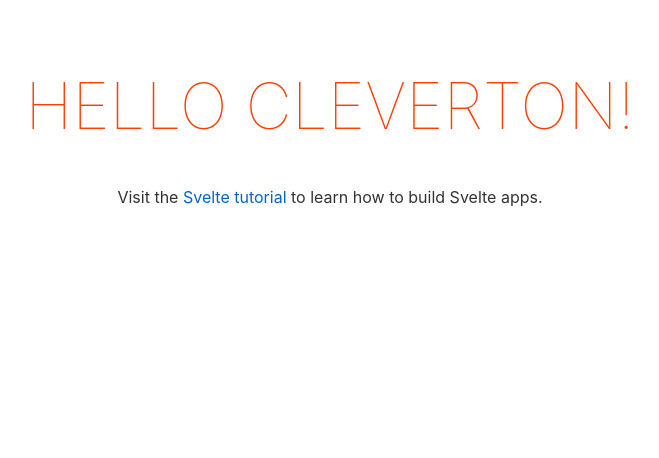
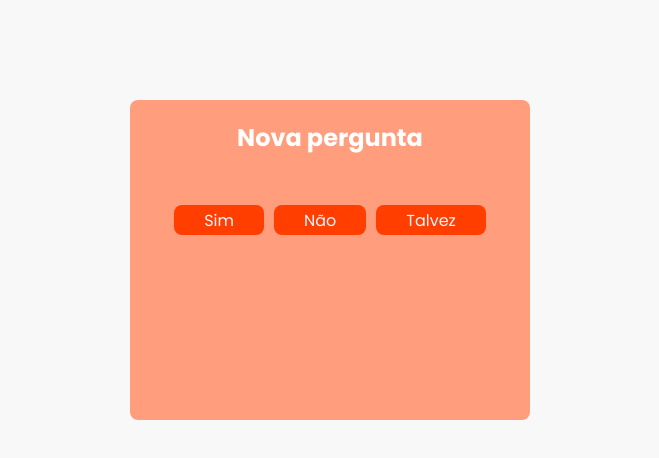
Before and after one commit to Clevinacio/frameworks-front, a Svelte app in the folder votacao-online/: page / in a window 1280 px wide. Shown: the top 458 px of the page, without its empty margins (310-969 px from the left). Built offline with nearby package versions, Linux system fonts and the light colour scheme.

Commit message:
Finaliza projeto

```diff
--- a/votacao-online/package.json
+++ b/votacao-online/package.json
@@ -10,12 +10,14 @@
   "devDependencies": {
     "@rollup/plugin-commonjs": "^17.0.0",
     "@rollup/plugin-node-resolve": "^11.0.0",
+    "node-sass": "^4.14.1",
     "rollup": "^2.3.4",
     "rollup-plugin-css-only": "^3.1.0",
     "rollup-plugin-livereload": "^2.0.0",
     "rollup-plugin-svelte": "^7.0.0",
     "rollup-plugin-terser": "^7.0.0",
-    "svelte": "^3.0.0"
+    "svelte": "^3.0.0",
+    "svelte-preprocess": "^4.7.3"
   },
   "dependencies": {
     "sirv-cli": "^1.0.0"
--- a/votacao-online/public/global.css
+++ b/votacao-online/public/global.css
@@ -1,63 +1,17 @@
-html, body {
-	position: relative;
-	width: 100%;
-	height: 100%;
+* {
+	margin: 0;
+	padding: 0;
+	box-sizing: border-box;
 }
 
 body {
-	color: #333;
-	margin: 0;
-	padding: 8px;
-	box-sizing: border-box;
-	font-family: -apple-system, BlinkMacSystemFont, "Segoe UI", Roboto, Oxygen-Sans, Ubuntu, Cantarell, "Helvetica Neue", sans-serif;
+	font-family: sans-serif;
+	background: #f8f8f8;
 }
 
-a {
-	color: rgb(0,100,200);
-	text-decoration: none;
+body,
+input,
+button,
+textarea {
+	font: 400 16px "Roboto", sans-serif;
 }
-
-a:hover {
-	text-decoration: underline;
-}
-
-a:visited {
-	color: rgb(0,80,160);
-}
-
-label {
-	display: block;
-}
-
-input, button, select, textarea {
-	font-family: inherit;
-	font-size: inherit;
-	-webkit-padding: 0.4em 0;
-	padding: 0.4em;
-	margin: 0 0 0.5em 0;
-	box-sizing: border-box;
-	border: 1px solid #ccc;
-	border-radius: 2px;
-}
-
-input:disabled {
-	color: #ccc;
-}
-
-button {
-	color: #333;
-	background-color: #f4f4f4;
-	outline: none;
-}
-
-button:disabled {
-	color: #999;
-}
-
-button:not(:disabled):active {
-	background-color: #ddd;
-}
-
-button:focus {
-	border-color: #666;
-}
--- a/votacao-online/public/index.html
+++ b/votacao-online/public/index.html
@@ -1,18 +1,22 @@
 <!DOCTYPE html>
 <html lang="en">
+
 <head>
 	<meta charset='utf-8'>
 	<meta name='viewport' content='width=device-width,initial-scale=1'>
 
 	<title>Svelte app</title>
 
-	<link rel='icon' type='image/png' href='/favicon.png'>
 	<link rel='stylesheet' href='/global.css'>
 	<link rel='stylesheet' href='/build/bundle.css'>
-
+	<link rel="preconnect" href="https://fonts.googleapis.com">
+	<link rel="preconnect" href="https://fonts.gstatic.com" crossorigin>
+	<link href="https://fonts.googleapis.com/css2?family=Poppins:wght@400;700&family=Roboto:wght@400;500&display=swap"
+		rel="stylesheet">
 	<script defer src='/build/bundle.js'></script>
 </head>
 
 <body>
 </body>
+
 </html>
--- a/votacao-online/rollup.config.js
+++ b/votacao-online/rollup.config.js
@@ -4,6 +4,7 @@ import resolve from '@rollup/plugin-node-resolve';
 import livereload from 'rollup-plugin-livereload';
 import { terser } from 'rollup-plugin-terser';
 import css from 'rollup-plugin-css-only';
+import autoPreprocess from 'svelte-preprocess';
 
 const production = !process.env.ROLLUP_WATCH;
 
@@ -38,10 +39,13 @@ export default {
 	},
 	plugins: [
 		svelte({
+			preprocess: autoPreprocess(),
 			compilerOptions: {
 				// enable run-time checks when not in production
-				dev: !production
-			}
+				dev: !production,
+
+			},
+
 		}),
 		// we'll extract any component CSS out into
 		// a separate file - better for performance
--- a/votacao-online/src/App.svelte
+++ b/votacao-online/src/App.svelte
@@ -1,30 +1,25 @@
 <script>
-	export let name;
+	import CardVotacao from "./components/CardVotacao.svelte";
 </script>
 
-<main>
-	<h1>Hello {name}!</h1>
-	<p>Visit the <a href="https://svelte.dev/tutorial">Svelte tutorial</a> to learn how to build Svelte apps.</p>
-</main>
+<CardVotacao />
 
-<style>
-	main {
-		text-align: center;
-		padding: 1em;
-		max-width: 240px;
-		margin: 0 auto;
+<style lang="scss">
+	/* You can add global styles to this file, and also import other style files */
+	* {
+		margin: 0;
+		padding: 0;
+		box-sizing: border-box;
 	}
 
-	h1 {
-		color: #ff3e00;
-		text-transform: uppercase;
-		font-size: 4em;
-		font-weight: 100;
+	body {
+		font-family: sans-serif;
+		background: #f8f8f8;
 	}
 
-	@media (min-width: 640px) {
-		main {
-			max-width: none;
-		}
+	body,
+	input,
+	textarea {
+		font: 400 16px "Roboto", sans-serif;
 	}
 </style>
--- /dev/null
+++ b/votacao-online/src/components/Cabine.svelte
@@ -0,0 +1,43 @@
+<script>
+  import { createEventDispatcher } from "svelte";
+
+  export let opcoes;
+  const dispatch = createEventDispatcher();
+</script>
+
+<div class="options">
+  {#each opcoes as opcao, index (opcao)}
+    <button on:click={dispatch("click", index)}>
+      {opcao.opcao}
+    </button>
+  {/each}
+</div>
+
+<style lang="scss">
+  .options {
+    margin: 30px auto;
+    display: flex;
+    align-items: center;
+    justify-content: center;
+
+    button {
+      font-family: "Poppins", sans-serif;
+      max-width: 120px;
+      height: 30px;
+      padding: 0px 30px;
+      margin-left: 5px;
+      margin-right: 5px;
+      color: rgb(234, 246, 255);
+      background: #ff3e00;
+      border: 0;
+      border-radius: 8px;
+      cursor: pointer;
+
+      transition: filter 0.2s;
+
+      &:hover {
+        filter: brightness(0.9);
+      }
+    }
+  }
+</style>
--- /dev/null
+++ b/votacao-online/src/components/CardVotacao.svelte
@@ -0,0 +1,75 @@
+<script>
+  import Cabine from "./Cabine.svelte";
+  import Resultado from "./Resultado.svelte";
+
+  const pergunta = "Nova pergunta";
+  const opcoes = [
+    {
+      opcao: "Sim",
+      count: 6,
+    },
+    {
+      opcao: "Não",
+      count: 5,
+    },
+    {
+      opcao: "Talvez",
+      count: 3,
+    },
+  ];
+
+  let mode = "open";
+  let totalVotos = 0;
+
+  function votar(event) {
+    opcoes[event.detail].count += 1;
+    opcoes.forEach((opcao) => {
+      totalVotos += opcao.count;
+      console.log(totalVotos);
+    });
+    mode = "closed";
+  }
+</script>
+
+<div class="container">
+  <div class="question">
+    <h2>{pergunta}</h2>
+  </div>
+  {#if mode === "open"}
+    <div>
+      <Cabine {opcoes} on:click={votar} />
+    </div>
+  {:else}
+    <div>
+      <Resultado {opcoes} {totalVotos} />
+    </div>
+  {/if}
+</div>
+
+<style lang="scss">
+  .container {
+    margin: 100px auto;
+
+    background: #ff9d7d;
+    display: flex;
+    flex-direction: column;
+    max-width: 400px;
+    height: 40vh;
+    border-radius: 8px;
+    box-shadow: 1 3px 12px rgba(0, 0, 0, 0.233);
+  }
+
+  .question {
+    display: flex;
+    text-align: center;
+
+    h2 {
+      font-family: "Poppins", sans-serif;
+      font-weight: 700;
+      width: 100%;
+      color: #fff;
+      margin: 20px;
+      align-self: center;
+    }
+  }
+</style>
--- /dev/null
+++ b/votacao-online/src/components/Resultado.svelte
@@ -0,0 +1,26 @@
+<script>
+  export let opcoes;
+  export let totalVotos;
+</script>
+
+<div>
+  {#each opcoes as opcao, index (index)}
+    <p>
+      {index + 1}. {opcao.opcao} - {opcao.count} votos ({parseInt(
+        (opcao.count / totalVotos) * 100
+      )}%)
+    </p>
+  {/each}
+</div>
+
+<style lang="scss">
+  div {
+    margin: 0 50px;
+    p {
+      font-size: 18px;
+      font-weight: 500;
+      font-family: "Roboto", sans-serif;
+      color: #f0f0f0;
+    }
+  }
+</style>
--- a/votacao-online/src/main.js
+++ b/votacao-online/src/main.js
@@ -2,9 +2,6 @@ import App from './App.svelte';
 
 const app = new App({
 	target: document.body,
-	props: {
-		name: 'Cleverton'
-	}
 });
 
 export default app;
```
Also changed, not shown: votacao-online/public/favicon.png (deleted), 1 other file (tests, documents, lock files or other folders).
